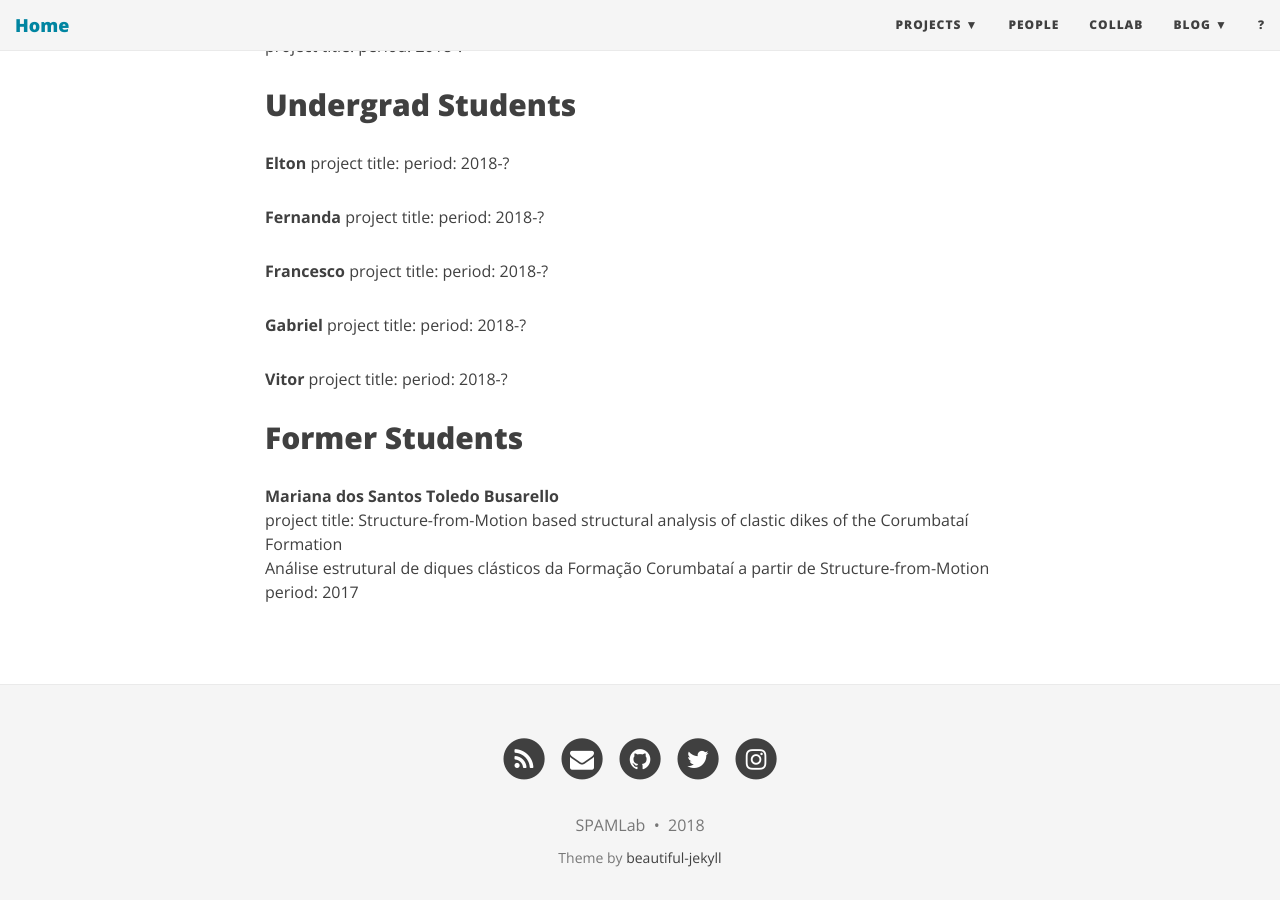
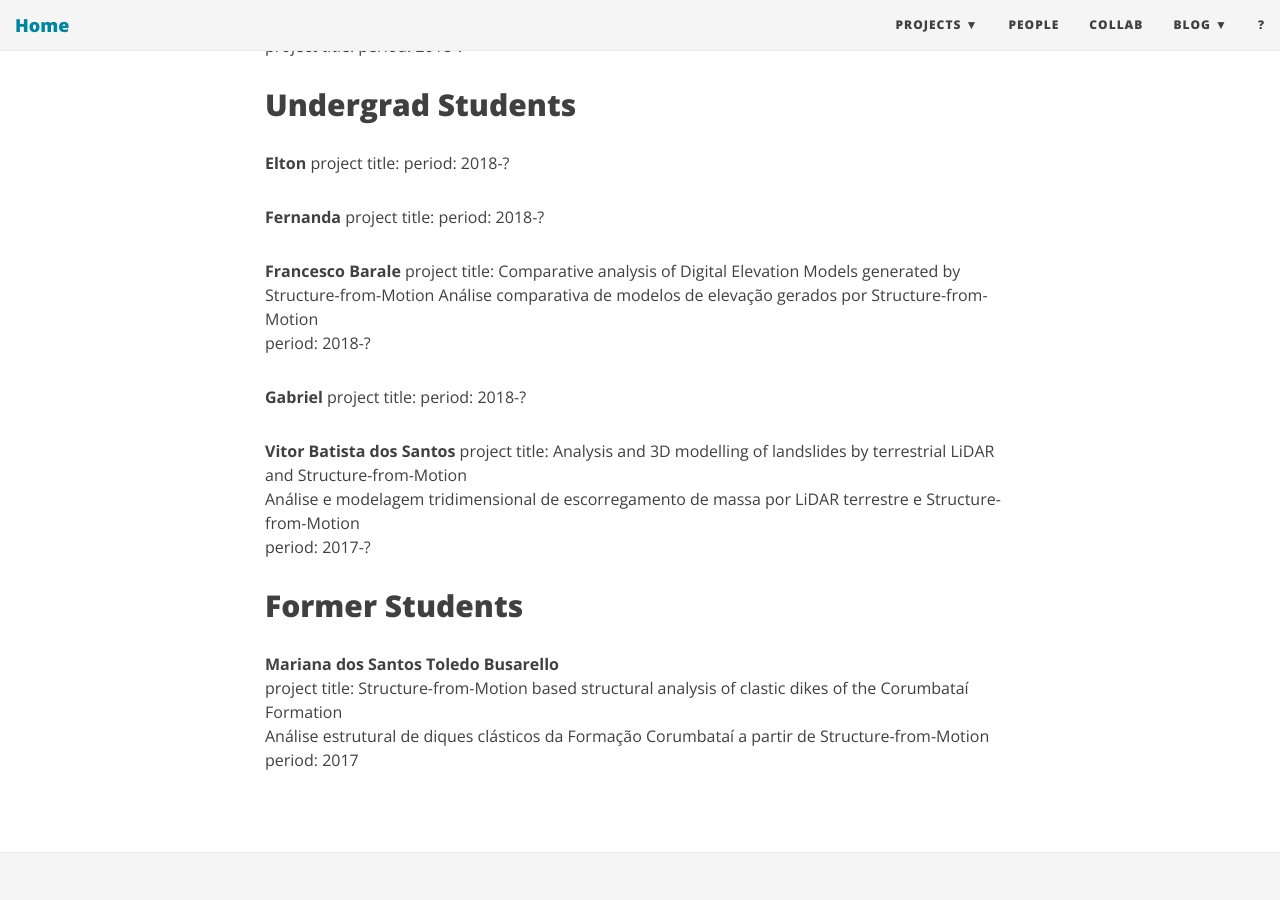
Before and after one commit to SPAMLab/SPAMLab.github.io, a Jekyll site: the page built from people.md, in a window 1280 px wide and 900 px high, scrolled down 1454 px. Built offline with Jekyll 4.4.1, drawn with Linux system fonts in a browser that asks for light colours; nearby versions of some CDN libraries.

Commit message:
Update people.md

```diff
--- a/people.md
+++ b/people.md
@@ -56,8 +56,8 @@
 period: 2018-?
 &nbsp;
 
-**Francesco**
-project title:
+**Francesco Barale**
+project title: Comparative analysis of Digital Elevation Models generated by Structure-from-Motion  Análise comparativa de modelos de elevação gerados por Structure-from-Motion
 period: 2018-?
 &nbsp;
 
@@ -66,10 +66,12 @@
 period: 2018-?
 &nbsp;
 
-**Vitor**
-project title:
-period: 2018-?
+**Vitor Batista dos Santos**
+project title: Analysis and 3D modelling of landslides by terrestrial LiDAR and Structure-from-Motion
+Análise e modelagem tridimensional de escorregamento de massa por LiDAR terrestre e Structure-from-Motion
+period: 2017-?
 &nbsp;
+
 
 ## Former Students
 **Mariana dos Santos Toledo Busarello**
```
